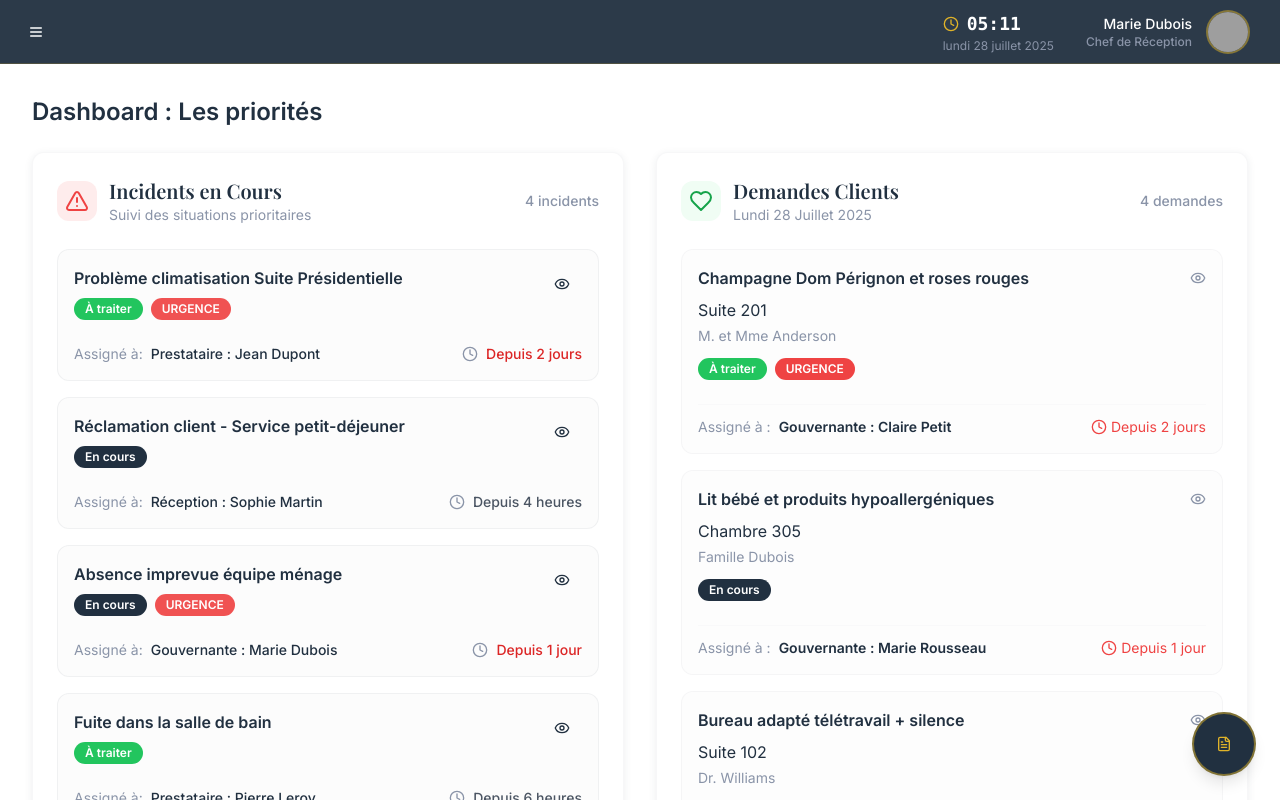
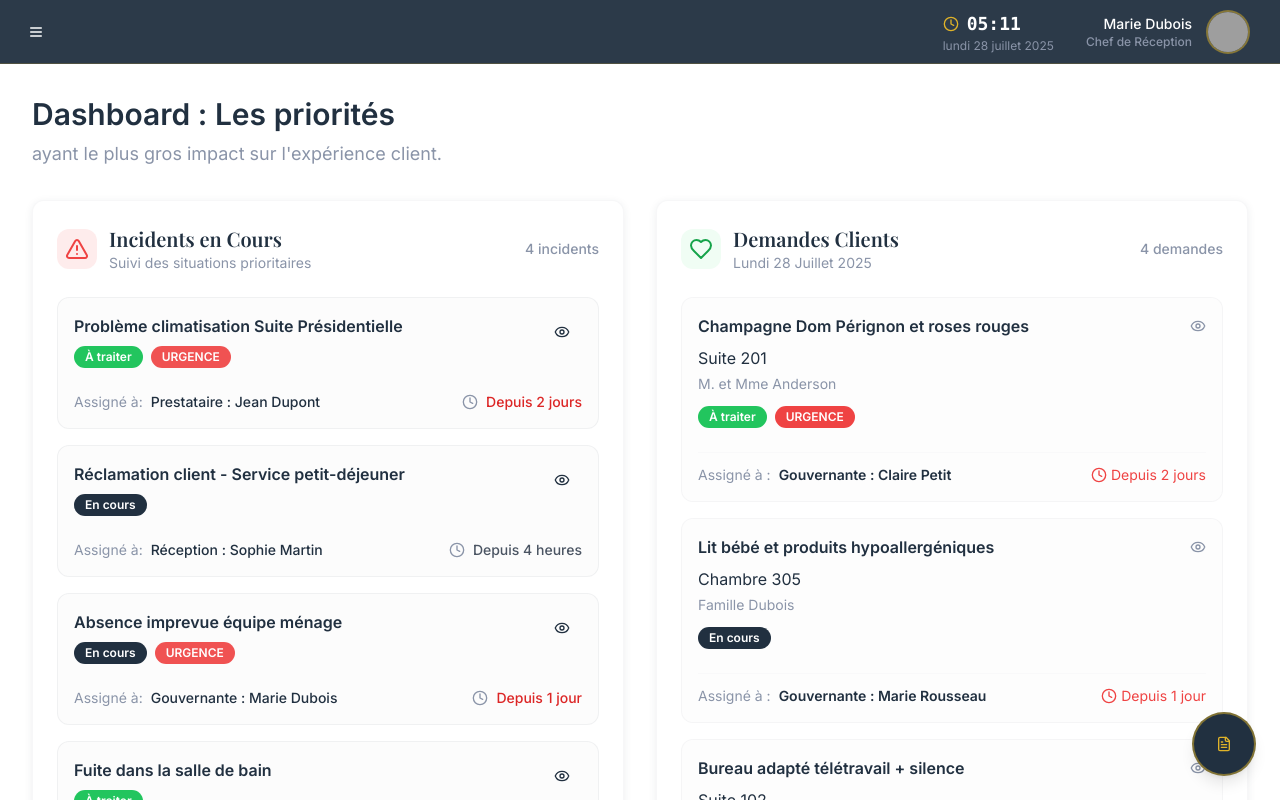
Before and after one commit to Lazlo84AI/receptionist-hospitality-os, a React (Vite) app: page / in a window 1280 px wide. Shown: the top 800 px of the page. Built offline with nearby package versions, Linux system fonts and the light colour scheme; grey boxes are pictures that could not be loaded.

Commit message:
Add dashboard title
Add "Dashboard : Les priorités ayant le plus gros impact sur l'experience client." as the title for the dashboard.

```diff
--- a/src/pages/Index.tsx
+++ b/src/pages/Index.tsx
@@ -21,7 +21,10 @@ const Index = () => {
       <main className="p-8">
         <div className="max-w-7xl mx-auto">
           {/* Dashboard Title */}
-          <h1 className="text-2xl font-bold text-left mb-6">Dashboard : Les priorités</h1>
+          <div className="mb-8">
+            <h1 className="text-3xl font-bold text-foreground mb-2">Dashboard : Les priorités</h1>
+            <p className="text-muted-foreground text-lg">ayant le plus gros impact sur l'expérience client.</p>
+          </div>
 
           {/* Dashboard Grid - Row 1: 50/50 Layout */}
           <div className="flex flex-row space-x-8 mb-8">
```
